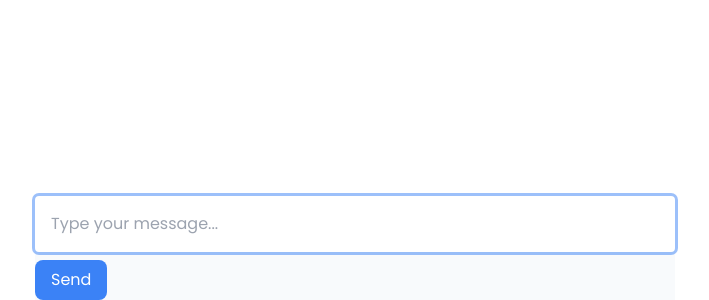
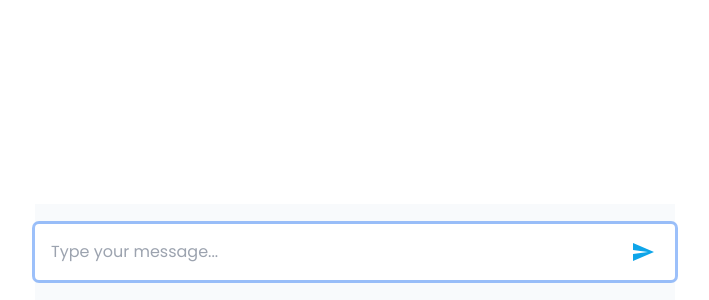
Before and after one commit to Adedoyin-Emmanuel/hngx-chatbot-task, a React (Vite) app: page /chat in a window 1280 px wide. Shown: the part 500-800 px from the top of the page, without its empty margins (285-994 px from the left). Built offline with nearby package versions, Linux system fonts and the light colour scheme.

Commit message:
Finished the UI

```diff
--- a/src/pages/Chat/Chat.tsx
+++ b/src/pages/Chat/Chat.tsx
@@ -64,7 +64,7 @@ const Chat = () => {
       <div
         id="chat-container"
         ref={chatContainerRef}
-        className="w-11/12 md:w-1/2 mx-auto bg-white rounded-lg overflow-y-auto"
+        className="w-11/12 md:w-1/2 mx-auto bg-white rounded-lg "
       >
         {messages.map((message, index) => (
           <div
@@ -87,21 +87,27 @@ const Chat = () => {
         onSubmit={handleSubmit}
         className="mx-auto w-11/12 z-50 bg-slate-50 md:w-1/2 fixed bottom-0 left-0 right-0 mt-10"
       >
-        <section className="grouped-item">
         <input
           type="text"
           placeholder="Type your message..."
-            className="w-full p-4 rounded focus:outline-none focus:ring ring border-sky-300 "
+          className="w-full p-4 rounded focus:outline-none focus:ring ring border-sky-300 my-5"
           value={input}
           onChange={(e) => setInput(e.target.value)}
         />
-          <button
-            type="submit"
-            className="bg-blue-500 text-white rounded-lg px-4 py-2 mt-2 hover:bg-blue-600 transition"
+        <button type="submit" className="absolute top-9 right-5">
+          <svg
+            xmlns="http://www.w3.org/2000/svg"
+            width="24"
+            height="24"
+            viewBox="0 0 24 24"
+            className="text-sky-500"
           >
-            Send
+            <path
+              d="M2.01 21L23 12 2.01 3 2 10l15 2-15 2z"
+              fill="currentColor"
+            ></path>
+          </svg>
         </button>
-        </section>
       </form>
     </div>
   );
```
Lines whose indentation alone changed are shown as unchanged.
